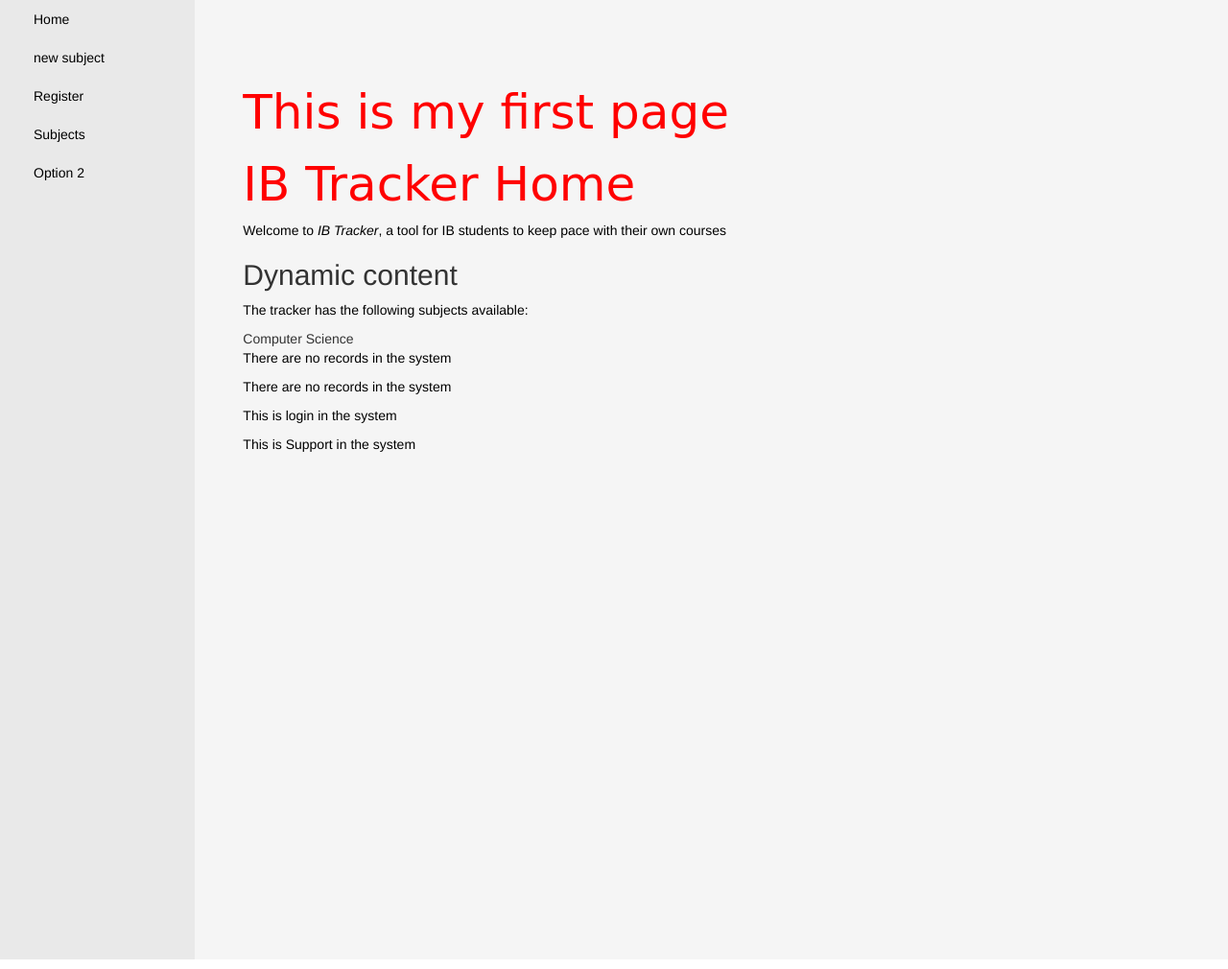
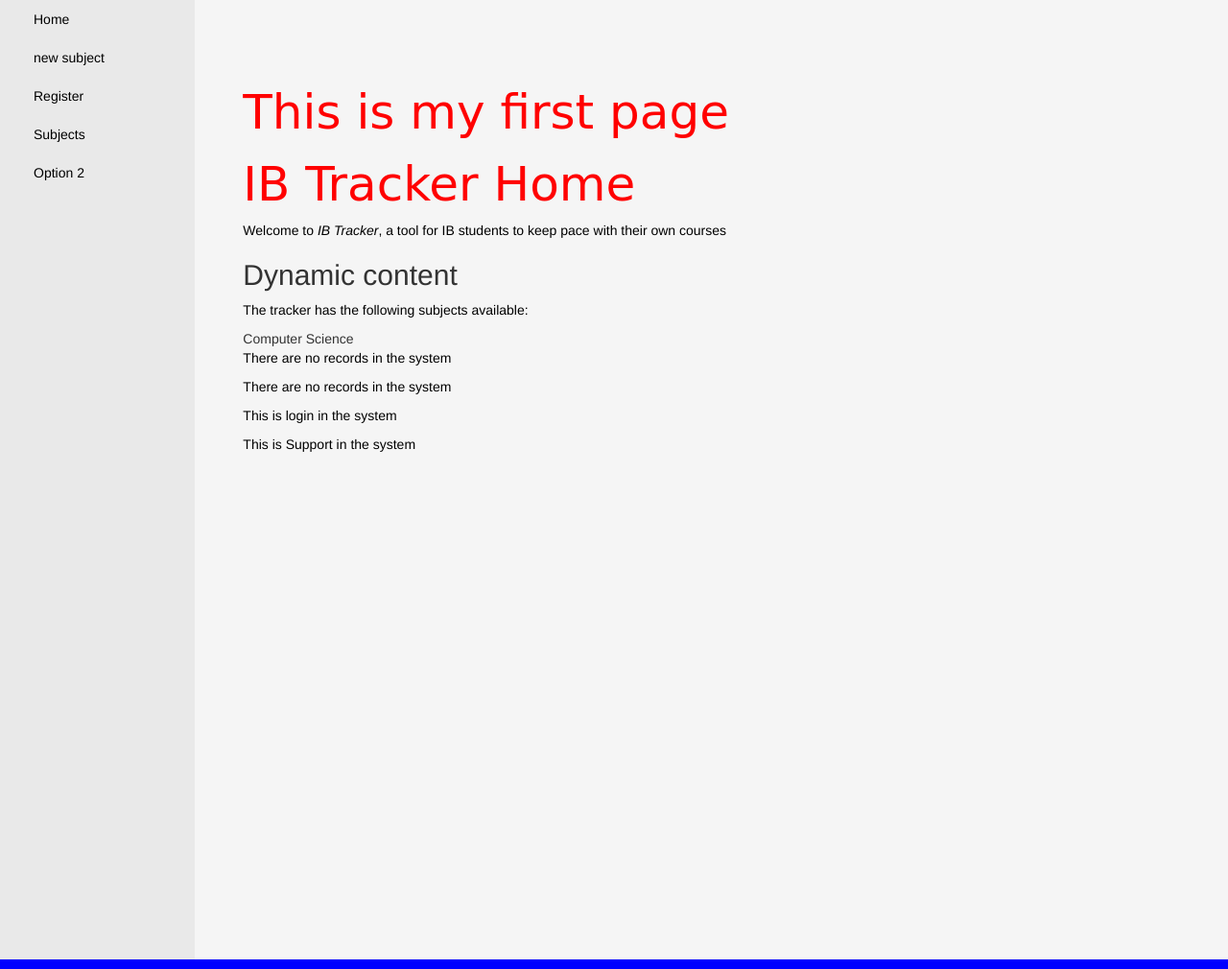
Before and after one commit to GreengatesIBCS/IBTracker, a Django app: page /tracker/ in a window 1280 px wide. Shown: the whole page at 96% size. Run offline with Django 3.2, Linux system fonts and the light colour scheme; data comes from the database, SQL or seed files in the repository; data that the repository does not hold is empty; some libraries are stand-ins or nearby versions.

Commit message:
Back ground color

```diff
--- a/tracker/static/css/styles.css
+++ b/tracker/static/css/styles.css
@@ -62,3 +62,6 @@ h1 {
 p {
     color: black;
 }
+body{
+    background-color: blue;
+}
```
